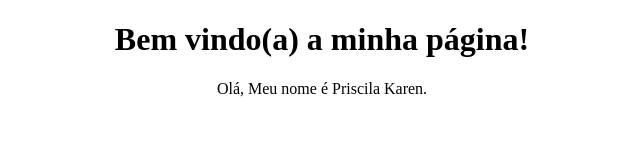
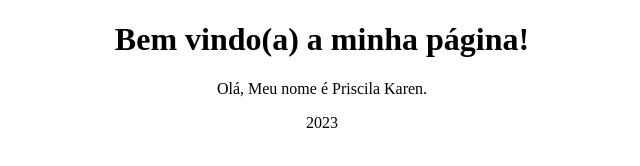
Before and after one commit to priscillakaren/priscillakaren.github.io, a plain HTML site: page index.html in a window 1280 px wide. Shown: the full height of the page, 318-958 px from the left. Drawn offline with Linux system fonts and the light colour scheme.

Commit message:
primeiro commit

```diff
--- a/index.html
+++ b/index.html
@@ -11,6 +11,7 @@
 	<h1 style="text-align: center;">Bem vindo(a) a minha página!</h1>
 
 	<p style="text-align: center;">Olá, Meu nome é Priscila Karen.</p>
+	<p style="text-align: center;">2023</p>
 
 </body>
 </html>
```
